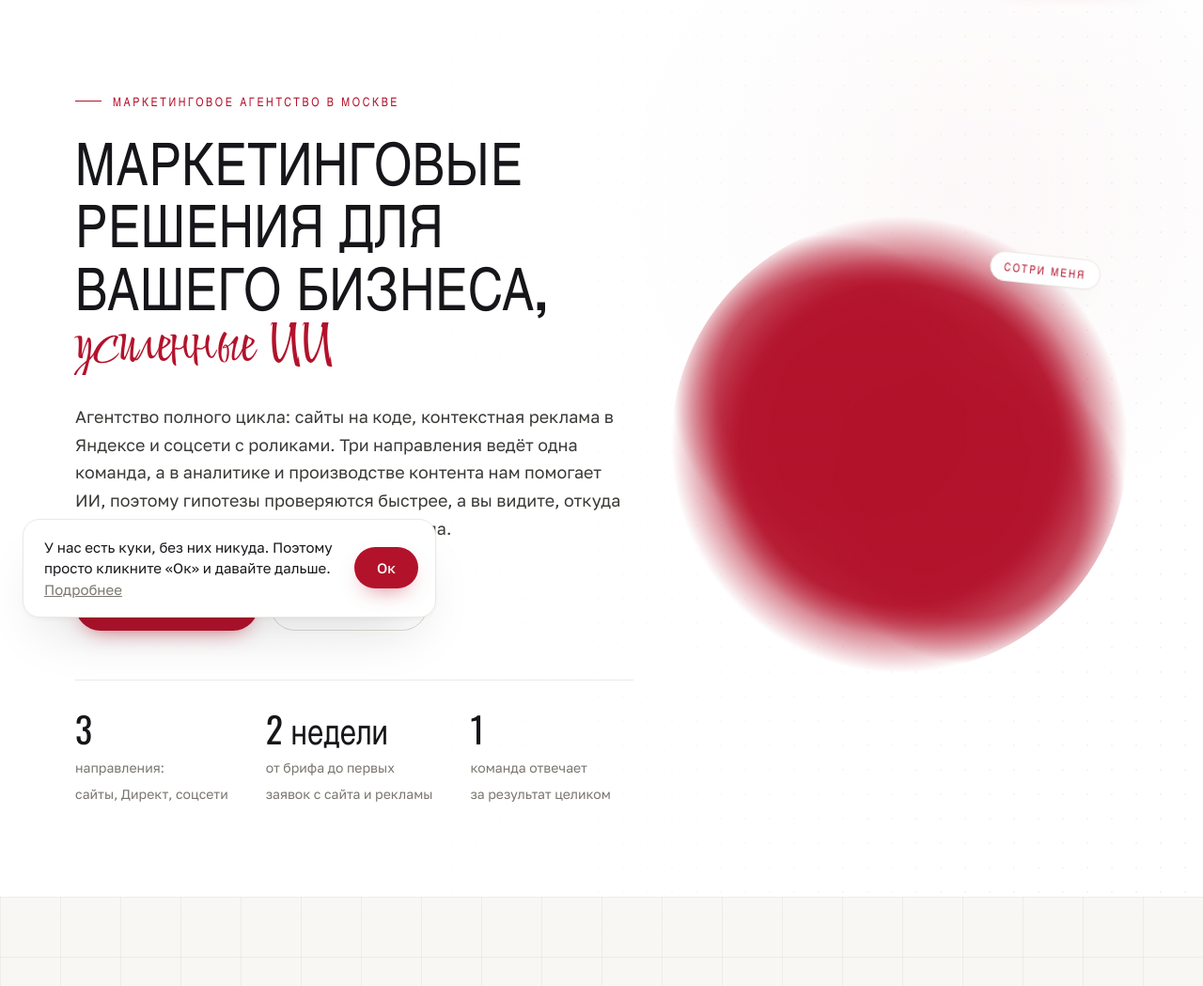
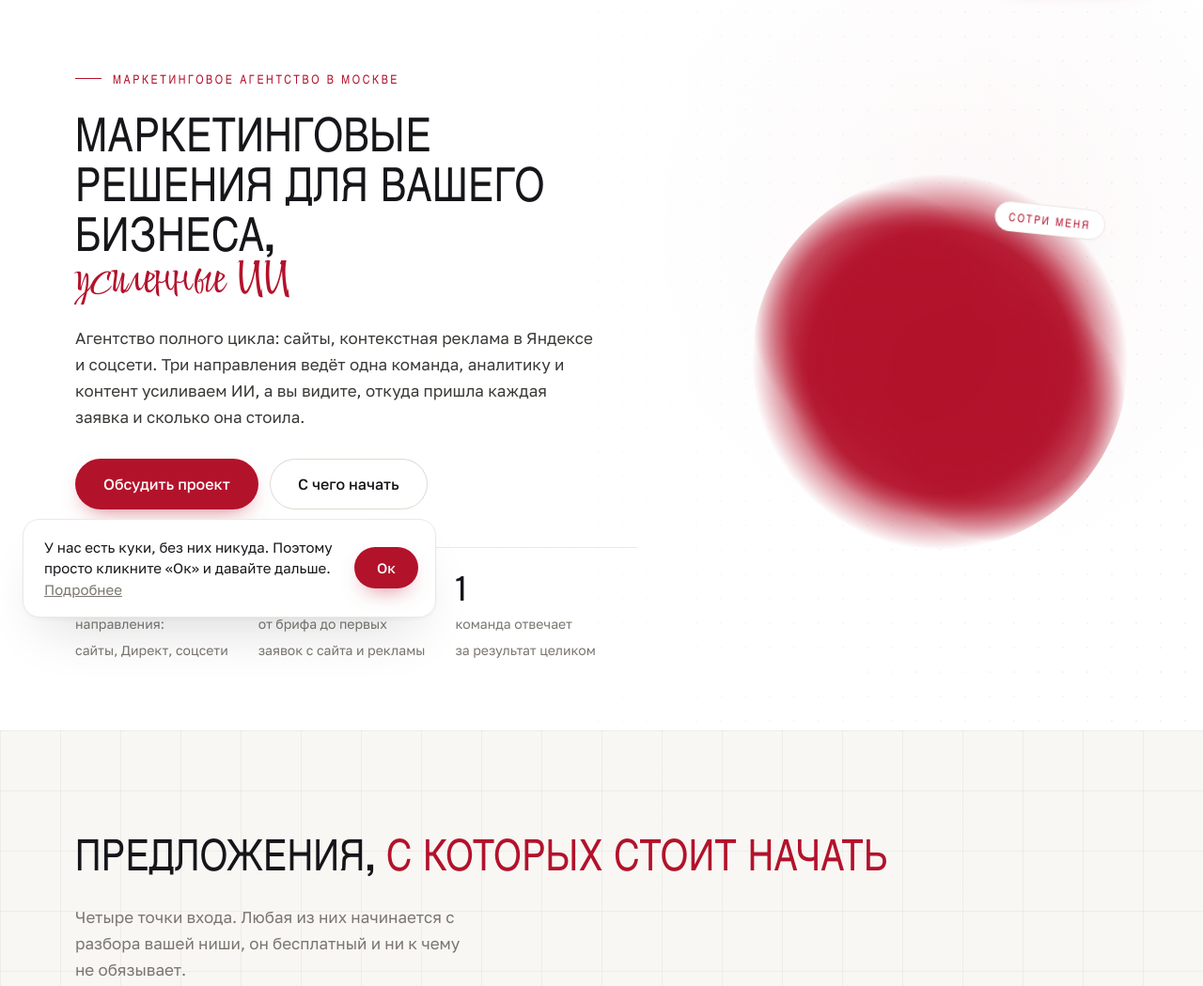
Before and after one commit to sergei4icks-jpg/pocherk-agency, a PHP site: page / in a window 1280 px wide. Shown: the part 119-1168 px from the top of the page at 94% size. Run offline with PHP 8.4, Linux system fonts and the light colour scheme.

Commit message:
Первый экран компактнее: меньше заголовок, абзац и пятно
Co-Authored-By: Claude Fable 5.1 <noreply@anthropic.com>

```diff
--- a/assets/style.css
+++ b/assets/style.css
@@ -698,3 +698,18 @@ section{padding:104px 0}
 
 /* страница кейсов: заголовок */
 .page-head-cases .sec-top h1{font-size:clamp(34px,4.4vw,56px)}
+
+/* первый экран компактнее: умещается в один экран ноутбука */
+.hero-v3{padding:64px 0 72px}
+.hero-v3 .hero-grid{grid-template-columns:1fr .78fr;gap:56px;align-items:center}
+.hero-v3 h1{font-size:clamp(34px,3.9vw,54px);max-width:640px}
+.hero-v3 h1 .hand{font-size:1.1em}
+.hero-v3 .lead{margin-top:22px;font-size:17px;max-width:560px}
+.hero-v3 .btns{margin-top:30px}
+.hero-v3 .hero-nums{margin-top:40px;padding-top:26px;gap:32px}
+.hero-v3 .hero-nums b{font-size:32px}
+.hero-erase{max-width:400px}
+.erase-card{max-width:290px;padding:24px 26px}
+.erase-card b{font-size:26px;margin:12px 0 8px}
+.erase-card p{font-size:14px}
+@media (max-width:960px){.hero-v3{padding:48px 0 56px}.hero-erase{max-width:320px}}
--- a/index.html
+++ b/index.html
@@ -94,7 +94,7 @@
     <div>
       <span class="kicker">Маркетинговое агентство в Москве</span>
       <h1>Маркетинговые решения для вашего бизнеса, <span class="hand">усиленные ИИ</span></h1>
-      <p class="lead">Агентство полного цикла: сайты на коде, контекстная реклама в Яндексе и соцсети с роликами. Три направления ведёт одна команда, а в аналитике и производстве контента нам помогает ИИ, поэтому гипотезы проверяются быстрее, а вы видите, откуда пришла каждая заявка и сколько она стоила.</p>
+      <p class="lead">Агентство полного цикла: сайты, контекстная реклама в Яндексе и соцсети. Три направления ведёт одна команда, аналитику и контент усиливаем ИИ, а вы видите, откуда пришла каждая заявка и сколько она стоила.</p>
       <div class="btns">
         <a class="btn btn-red" href="#quiz">Обсудить проект</a>
         <a class="btn btn-ghost" href="#offers">С чего начать</a>
```
